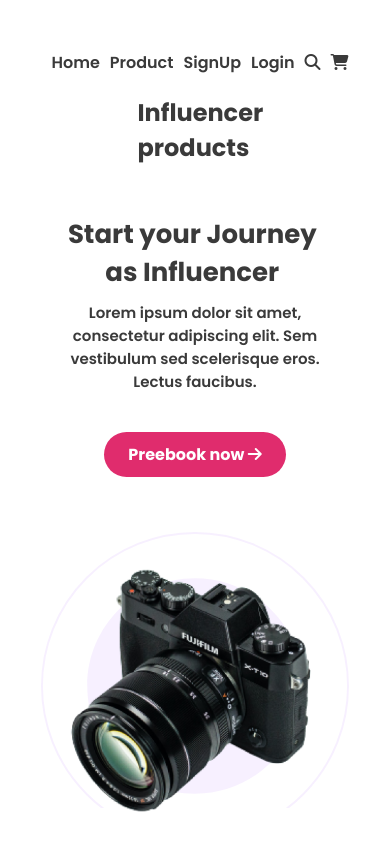
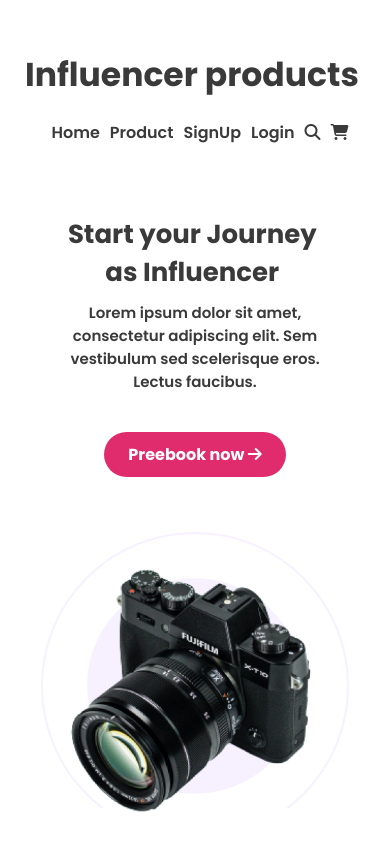
Before and after one commit to Mahmud4M/influencer-gear, a plain HTML site: page index.html in a window 390 px wide. Shown: the top 844 px of the page. Drawn offline with Linux system fonts and the light colour scheme.

Commit message:
check res

```diff
--- a/css/style.css
+++ b/css/style.css
@@ -348,29 +348,45 @@ footer {
 /* Mobile Device */
 @media screen and (max-width: 575.99px) {
 
+    /* Header */
     #header {
         padding: 50px 120px 50px 120px;
     }
-    .nav-content{
-        flex-direction: column-reverse;
+
+    /* Nav */
+    .nav-content {
+        flex-direction: column;
     }
-    .nav-menu ul{
+
+    .nav-menu ul {
         margin-bottom: 20px;
     }
+
+    .nav-menu ul li a{
+        margin-left: 12px;
+    }
+
     .nav-title {
-        width: 115px;
+        margin-bottom: 20px;
+        width: 340px;
+        font-size: 33px;
     }
+
     .nav-menu ul li a {
         margin-left: 10px;
     }
+
+    /* Banner */
     .banner-content {
         flex-direction: column;
     }
+
     .banner-content {
         text-align: center;
         padding: 0px 65px;
     }
-        .banner-title{
+
+    .banner-title {
         width: 98%;
     }
 
@@ -378,11 +394,13 @@ footer {
         width: 273px;
         font-size: 15px;
     }
+
     .banner-title {
         font-size: 26px;
         line-height: 38px;
     }
-        .btn-one{
+
+    .btn-one {
         margin-top: 70px;
     }
 
@@ -392,14 +410,13 @@ footer {
         background-size: cover;
     }
 
-        .banner-img img{
+    .banner-img img {
         width: 18rem;
         height: 16rem;
         object-fit: cover;
     }
 
-
-
+    /* Place */
 
     #place {
         margin-left: -85px;
@@ -410,38 +427,36 @@ footer {
 
     .place-img {
         display: grid;
-            grid-template-columns: repeat(2,3fr);
+        grid-template-columns: repeat(2, 3fr);
         gap: 20px;
     }
-        .place-img .one img{
+
+    .place-img .one img {
         margin-left: -65px;
     }
 
-
-
+    /* Popular */
 
     #popular {
         padding: 50px 0px;
     }
-        .pop-card{
+
+    .pop-card {
         padding-left: 15px;
         grid-template-columns: repeat(1, 1fr);
     }
+
     .see-more {
         margin-right: 25px;
     }
 
-
-
-
-
-
+    /* Feature */
     #feature {
         padding: 60px 24px;
     }
 
 
-        .feature-content{
+    .feature-content {
         text-align: center;
         flex-direction: column-reverse;
     }
@@ -451,12 +466,13 @@ footer {
         line-height: 47px;
     }
 
-        .feature-img img{
+    .feature-img img {
         width: 20rem;
         height: 12rem;
         object-fit: cover;
     }
 
+    /* Footer */
 
     footer {
         width: 100%;
```
Lines whose indentation alone changed are shown as unchanged.
